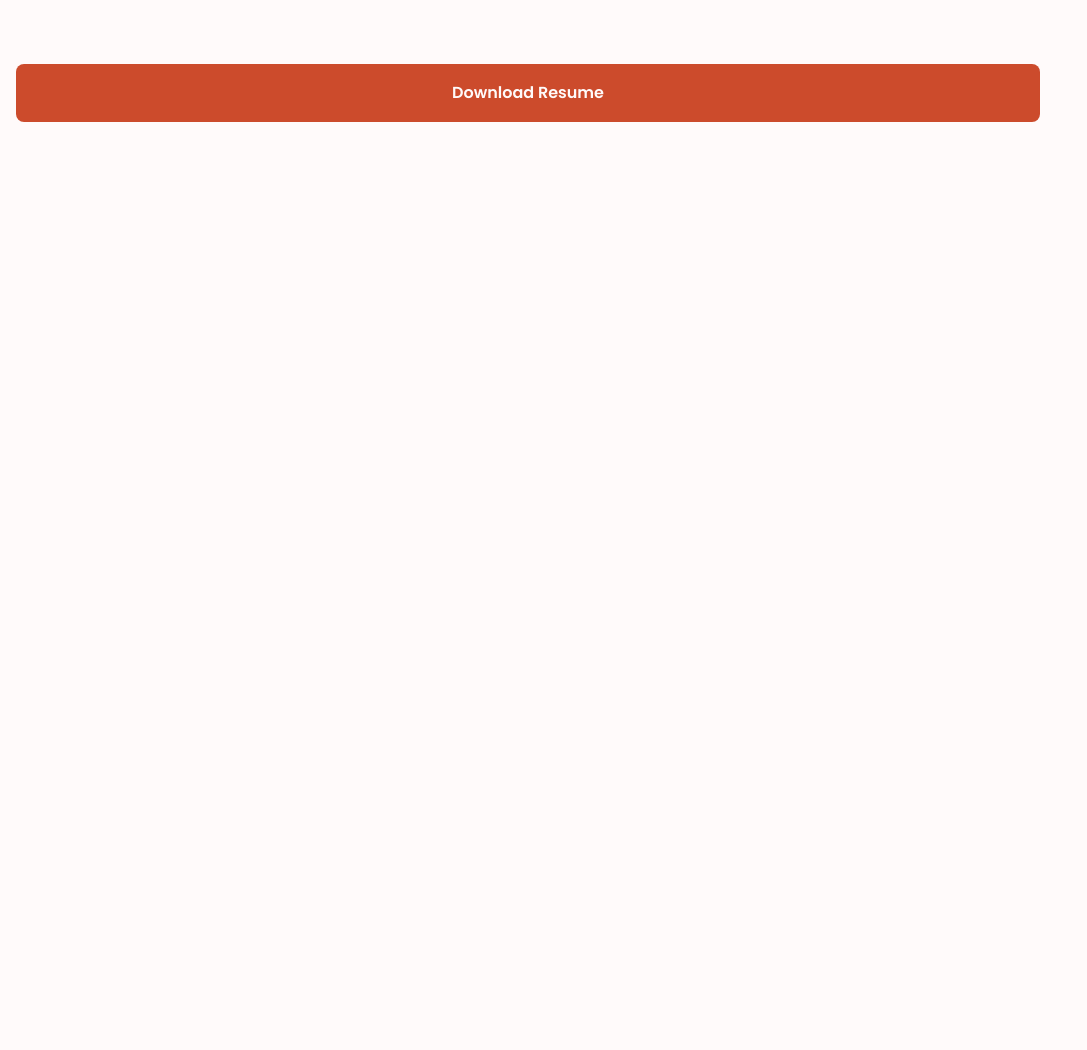
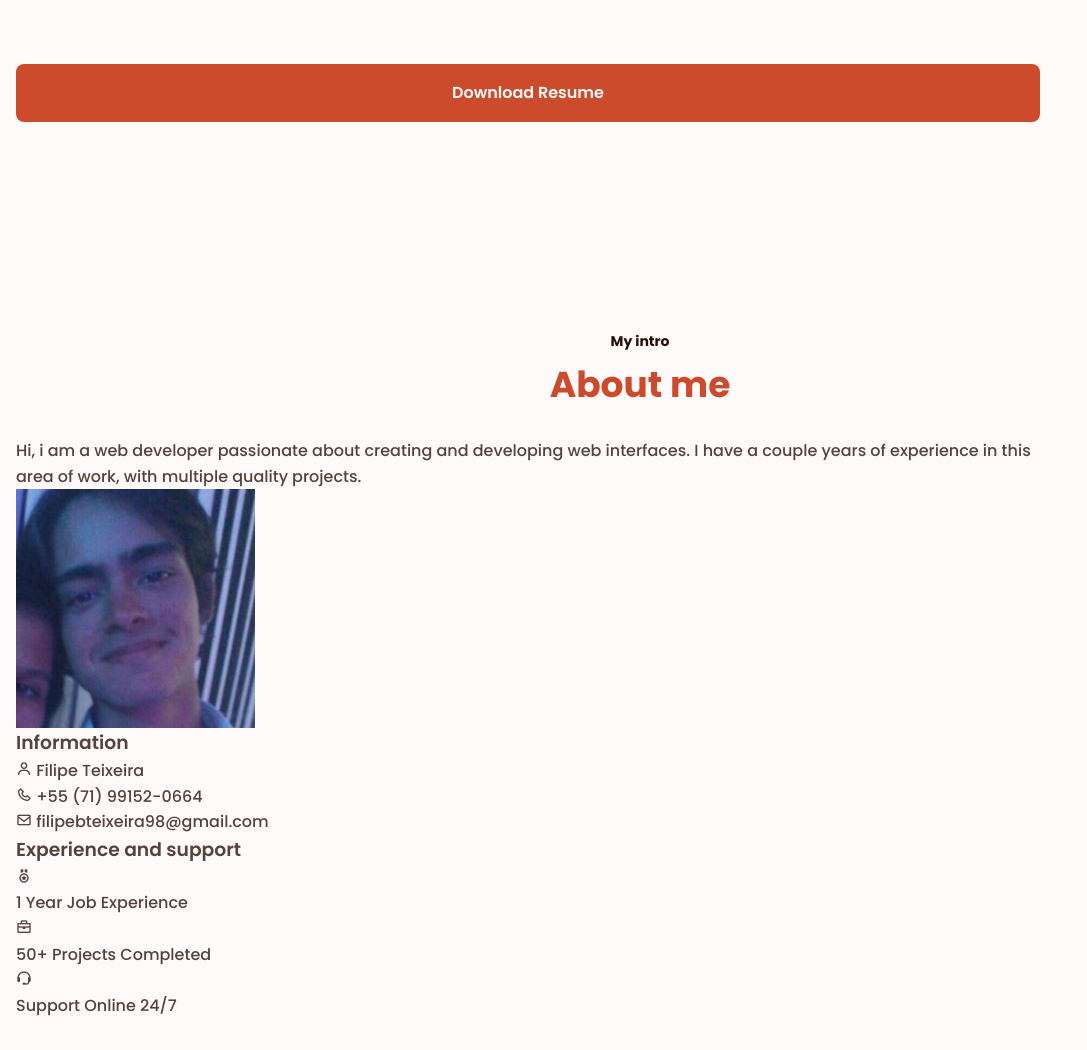
Before and after one commit to filipebteixeira98/curriculum, a plain HTML site: page index.html in a window 1280 px wide. Shown: the part 534-1584 px from the top of the page, without its empty margins (0-1087 px from the left). Before the commit the page ends 800 px from the top, so only its background shows below. Drawn offline with nearby package versions, Linux system fonts and the light colour scheme.

Commit message:
chore: added about section element structure

```diff
--- a/index.html
+++ b/index.html
@@ -79,6 +79,67 @@
           </div>
         </div>
       </section>
+      <section class="about section" id="about">
+        <span class="section-subtitle">My intro</span>
+        <h2 class="section-title">About me</h2>
+        <div class="about__container bd-grid">
+          <div class="about__data">
+            <p class="about__description">
+              Hi, i am a web developer passionate about creating and developing
+              web interfaces. I have a couple years of experience in this area
+              of work, with multiple quality projects.
+            </p>
+            <img src="assets/img/about.jpeg" alt="Aboutme" class="about__img" />
+          </div>
+          <div>
+            <div class="about__information">
+              <h3 class="about__information-title">Information</h3>
+              <div class="about__information-data">
+                <i class="bx bx-user about__information-icon"></i>
+                <span>Filipe Teixeira</span>
+              </div>
+              <div class="about__information-data">
+                <i class="bx bx-phone about__information-icon"></i>
+                <span>+55 (71) 99152-0664</span>
+              </div>
+              <div class="about__information-data">
+                <i class="bx bx-envelope about__information-icon"></i>
+                <span>filipebteixeira98@gmail.com</span>
+              </div>
+            </div>
+            <div class="about__information">
+              <h3 class="about__information-title">Experience and support</h3>
+              <div class="about__information-data">
+                <i class="bx bx-medal about__information-icon"></i>
+                <div>
+                  <span class="about__information-subtitle">1 Year Job</span>
+                  <span class="about__information-subtitle-small"
+                    >Experience</span
+                  >
+                </div>
+              </div>
+              <div class="about__information-data">
+                <i class="bx bx-briefcase about__information-icon"></i>
+                <div>
+                  <span class="about__information-subtitle">50+ Projects</span>
+                  <span class="about__information-subtitle-small"
+                    >Completed</span
+                  >
+                </div>
+              </div>
+              <div class="about__information-data">
+                <i class="bx bx-support about__information-icon"></i>
+                <div>
+                  <span class="about__information-subtitle">Support</span>
+                  <span class="about__information-subtitle-small"
+                    >Online 24/7</span
+                  >
+                </div>
+              </div>
+            </div>
+          </div>
+        </div>
+      </section>
     </main>
     <script src="assets/js/main.js"></script>
   </body>
```
